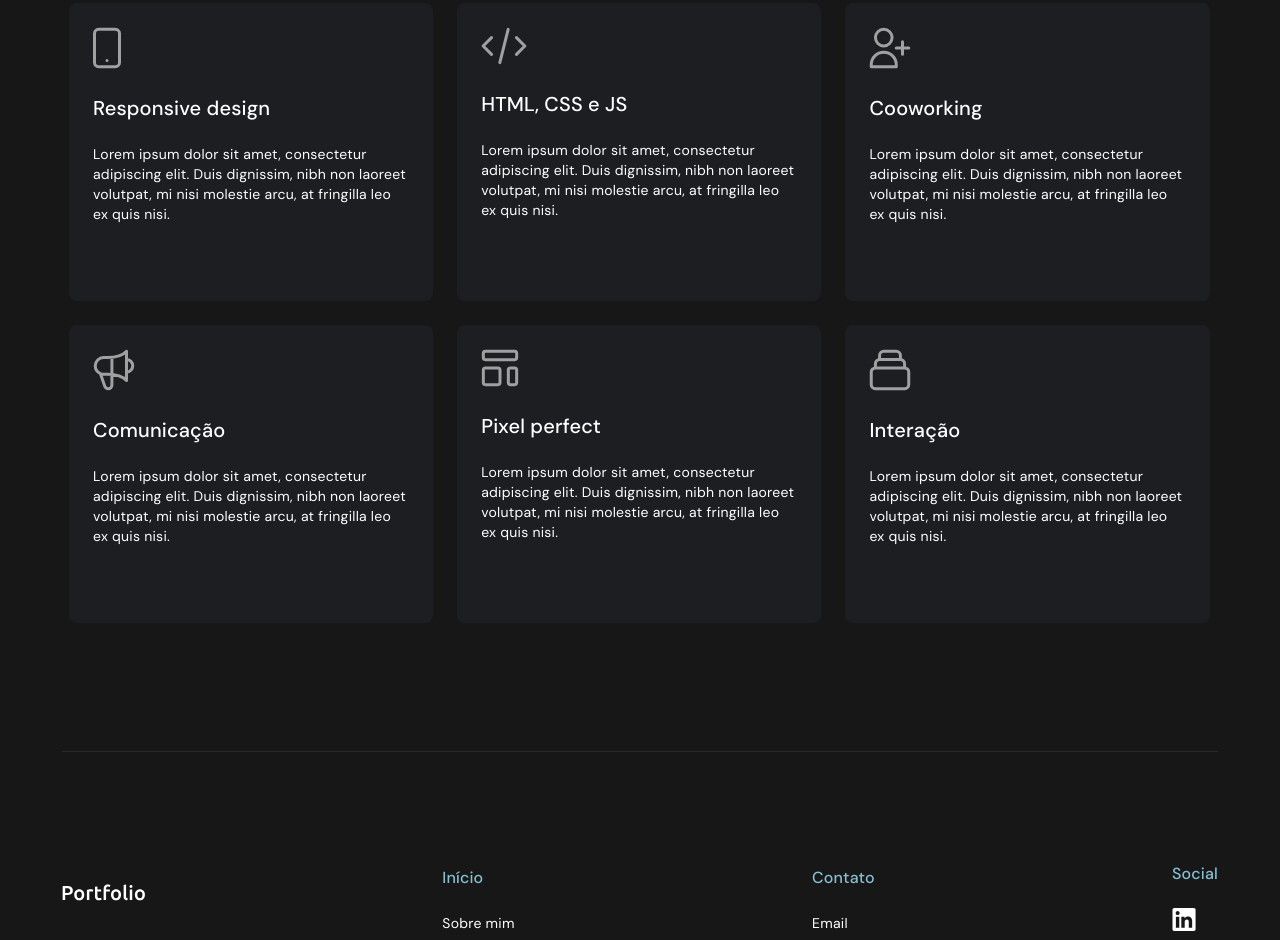
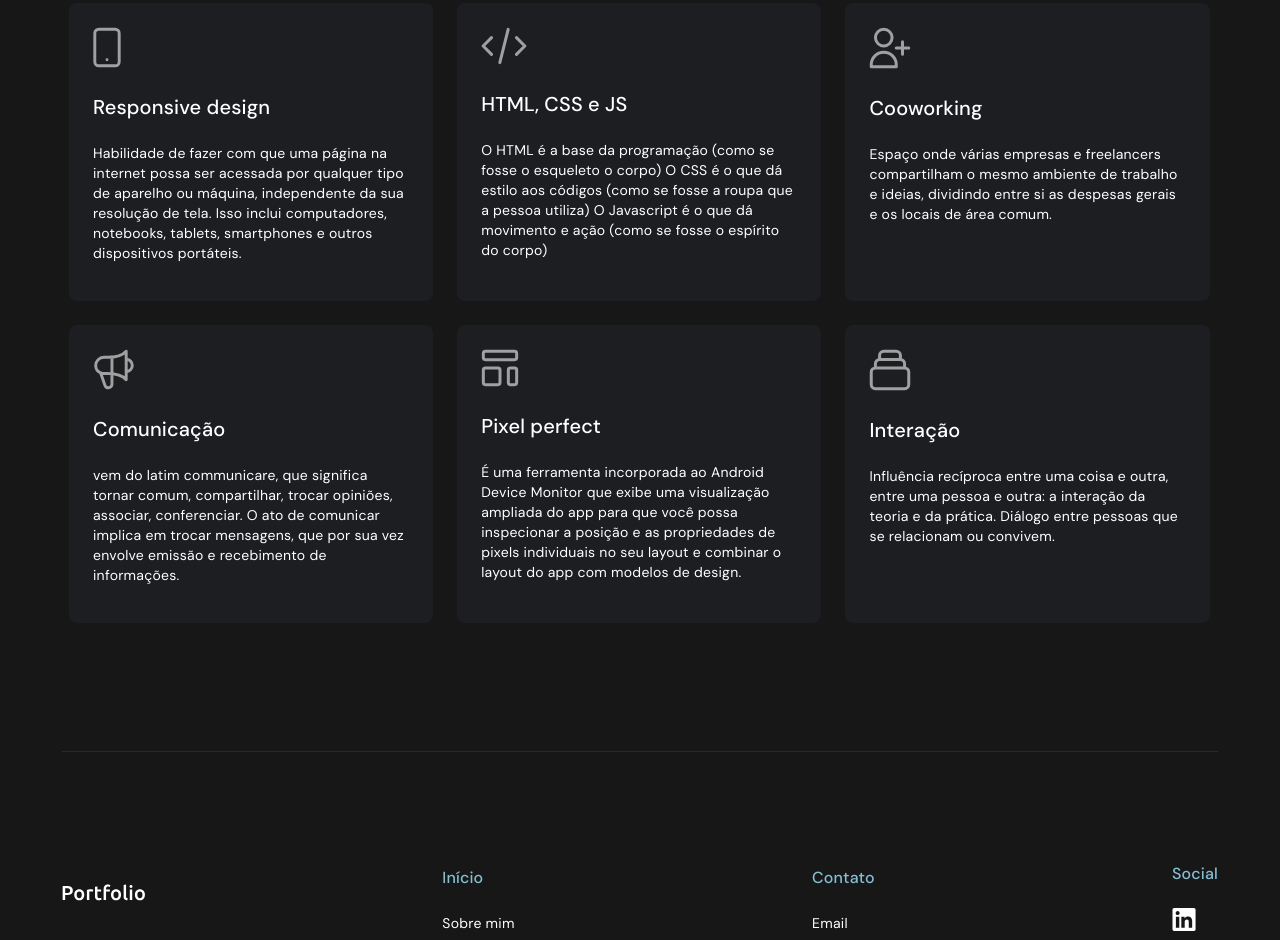
Before and after one commit to AndreLeal950/Projeto2-portifolio, a website built with Parcel: page src/about.html in a window 1280 px wide. Shown: the part 762-1702 px from the top of the page. Built offline with nearby package versions, Linux system fonts and the light colour scheme.

Commit message:
Projeto final do Portifólio

```diff
--- a/src/about.html
+++ b/src/about.html
@@ -89,32 +89,38 @@
         <path d="M14 33.5H14.0208M5.66667 39.75H22.3333C24.6345 39.75 26.5 37.8845 26.5 35.5833V6.41667C26.5 4.11548 24.6345 2.25 22.3333 2.25H5.66667C3.36548 2.25 1.5 4.11548 1.5 6.41667V35.5833C1.5 37.8845 3.36548 39.75 5.66667 39.75Z" stroke="#A0A0A1" stroke-width="3" stroke-linecap="round" stroke-linejoin="round"/>
         </svg>
         <h3 class="skills-tarjeta-title">Responsive design</h3>
-        <p class="skills-tarjeta-about">Lorem ipsum dolor sit amet, consectetur adipiscing elit.
-          Duis dignissim, nibh non laoreet volutpat, mi nisi molestie arcu, at fringilla leo ex quis nisi.</p>
+        <p class="skills-tarjeta-about"> Habilidade de  fazer  com que uma página na
+          internet   possa  ser  acessada  por qualquer  tipo de aparelho ou máquina,
+          independente  da  sua  resolução  de  tela.  Isso  inclui  computadores,
+          notebooks,  tablets,  smartphones  e  outros  dispositivos  portáteis.</p>
     </div>
     <div class="skills-tarjeta">
       <svg width="46" height="38" viewBox="0 0 46 38" fill="none" xmlns="http://www.w3.org/2000/svg">
         <path d="M18.8334 35.6667L27.1667 2.33333M35.5 10.6667L43.8334 19L35.5 27.3333M10.5 27.3333L2.16669 19L10.5 10.6667" stroke="#A0A0A1" stroke-width="3" stroke-linecap="round" stroke-linejoin="round"/>
         </svg>
         <h3 class="skills-tarjeta-title">HTML, CSS e JS</h3>
-        <p class="skills-tarjeta-about">Lorem ipsum dolor sit amet, consectetur adipiscing elit.
-          Duis dignissim, nibh non laoreet volutpat, mi nisi molestie arcu, at fringilla leo ex quis nisi.</p>
+        <p class="skills-tarjeta-about">O HTML é a base da programação (como se fosse o esqueleto o corpo)
+          O CSS é o que dá estilo aos códigos (como se fosse a roupa que a pessoa utiliza) O Javascript é
+          o que dá movimento e ação (como se fosse o espírito do corpo)</p>
     </div>
     <div class="skills-tarjeta">
       <svg width="42" height="42" viewBox="0 0 42 42" fill="none" xmlns="http://www.w3.org/2000/svg">
         <path d="M33.5 14.75V21M33.5 21V27.25M33.5 21H39.75M33.5 21H27.25M23.0833 10.5833C23.0833 15.1857 19.3524 18.9167 14.75 18.9167C10.1476 18.9167 6.41667 15.1857 6.41667 10.5833C6.41667 5.98096 10.1476 2.25 14.75 2.25C19.3524 2.25 23.0833 5.98096 23.0833 10.5833ZM2.25 37.6667C2.25 30.7631 7.84644 25.1667 14.75 25.1667C21.6536 25.1667 27.25 30.7631 27.25 37.6667V39.75H2.25V37.6667Z" stroke="#A0A0A1" stroke-width="3" stroke-linecap="round" stroke-linejoin="round"/>
         </svg>
         <h3 class="skills-tarjeta-title">Cooworking</h3>
-        <p class="skills-tarjeta-about">Lorem ipsum dolor sit amet, consectetur adipiscing elit.
-          Duis dignissim, nibh non laoreet volutpat, mi nisi molestie arcu, at fringilla leo ex quis nisi.</p>
+        <p class="skills-tarjeta-about"> Espaço onde várias empresas e freelancers
+          compartilham o mesmo ambiente de trabalho e ideias, dividindo entre si as
+          despesas gerais e os locais de área comum.</p>
     </div>
     <div class="skills-tarjeta">
       <svg width="42" height="42" viewBox="0 0 42 42" fill="none" xmlns="http://www.w3.org/2000/svg">
         <path d="M18.9167 8.25455V36.0837C18.9167 38.1085 17.2752 39.75 15.2504 39.75C13.7009 39.75 12.3188 38.776 11.7977 37.3168L7.32599 24.506M33.5 23.0833C36.9518 23.0833 39.75 20.2851 39.75 16.8333C39.75 13.3816 36.9518 10.5833 33.5 10.5833M7.32599 24.506C4.34229 23.2377 2.25 20.2799 2.25 16.8333C2.25 12.231 5.98095 8.5 10.5833 8.5H14.4002C22.9432 8.5 30.2852 5.92897 33.5 2.25L33.5 31.4167C30.2852 27.7377 22.9432 25.1667 14.4002 25.1667L10.5833 25.1666C9.42746 25.1666 8.3266 24.9313 7.32599 24.506Z" stroke="#A0A0A1" stroke-width="3" stroke-linecap="round" stroke-linejoin="round"/>
         </svg>
         <h3 class="skills-tarjeta-title">Comunicação</h3>
-        <p class="skills-tarjeta-about">Lorem ipsum dolor sit amet, consectetur adipiscing elit.
-          Duis dignissim, nibh non laoreet volutpat, mi nisi molestie arcu, at fringilla leo ex quis nisi.</p>
+        <p class="skills-tarjeta-about">vem do latim communicare,
+          que significa tornar comum, compartilhar, trocar opiniões,
+          associar, conferenciar. O ato de comunicar implica em trocar
+          mensagens, que por sua vez envolve emissão e recebimento de informações.</p>
     </div>
     <div class="skills-tarjeta">
       <svg width="38" height="38" viewBox="0 0 38 38" fill="none" xmlns="http://www.w3.org/2000/svg">
@@ -124,8 +130,11 @@
         </svg>
 
         <h3 class="skills-tarjeta-title">Pixel perfect</h3>
-        <p class="skills-tarjeta-about">Lorem ipsum dolor sit amet, consectetur adipiscing elit.
-          Duis dignissim, nibh non laoreet volutpat, mi nisi molestie arcu, at fringilla leo ex quis nisi.</p>
+        <p class="skills-tarjeta-about"> É uma ferramenta incorporada
+          ao Android Device Monitor que exibe uma visualização ampliada
+          do app para que você possa inspecionar a posição e as propriedades
+          de pixels individuais no seu layout e combinar o layout do app com
+          modelos de design.</p>
     </div>
     <div class="skills-tarjeta">
       <svg width="42" height="42" viewBox="0 0 42 42" fill="none" xmlns="http://www.w3.org/2000/svg">
@@ -133,8 +142,10 @@
         </svg>
 
         <h3 class="skills-tarjeta-title">Interação</h3>
-        <p class="skills-tarjeta-about">Lorem ipsum dolor sit amet, consectetur adipiscing elit.
-          Duis dignissim, nibh non laoreet volutpat, mi nisi molestie arcu, at fringilla leo ex quis nisi.</p>
+        <p class="skills-tarjeta-about">Influência recíproca
+          entre uma coisa e outra, entre uma pessoa e outra:
+          a interação da teoria e da prática. Diálogo entre
+          pessoas que se relacionam ou convivem.</p>
     </div>
   </div>
 </section>
--- a/src/about.scss
+++ b/src/about.scss
@@ -58,6 +58,7 @@
     letter-spacing: 0.44px;
     margin-top: 24px;
     text-align: column;
+
 
     @media (min-width: 992px){
         max-width: 568px;
```
Also changed, not shown: src/index.html (+1 -1 lines), 2 other files.
